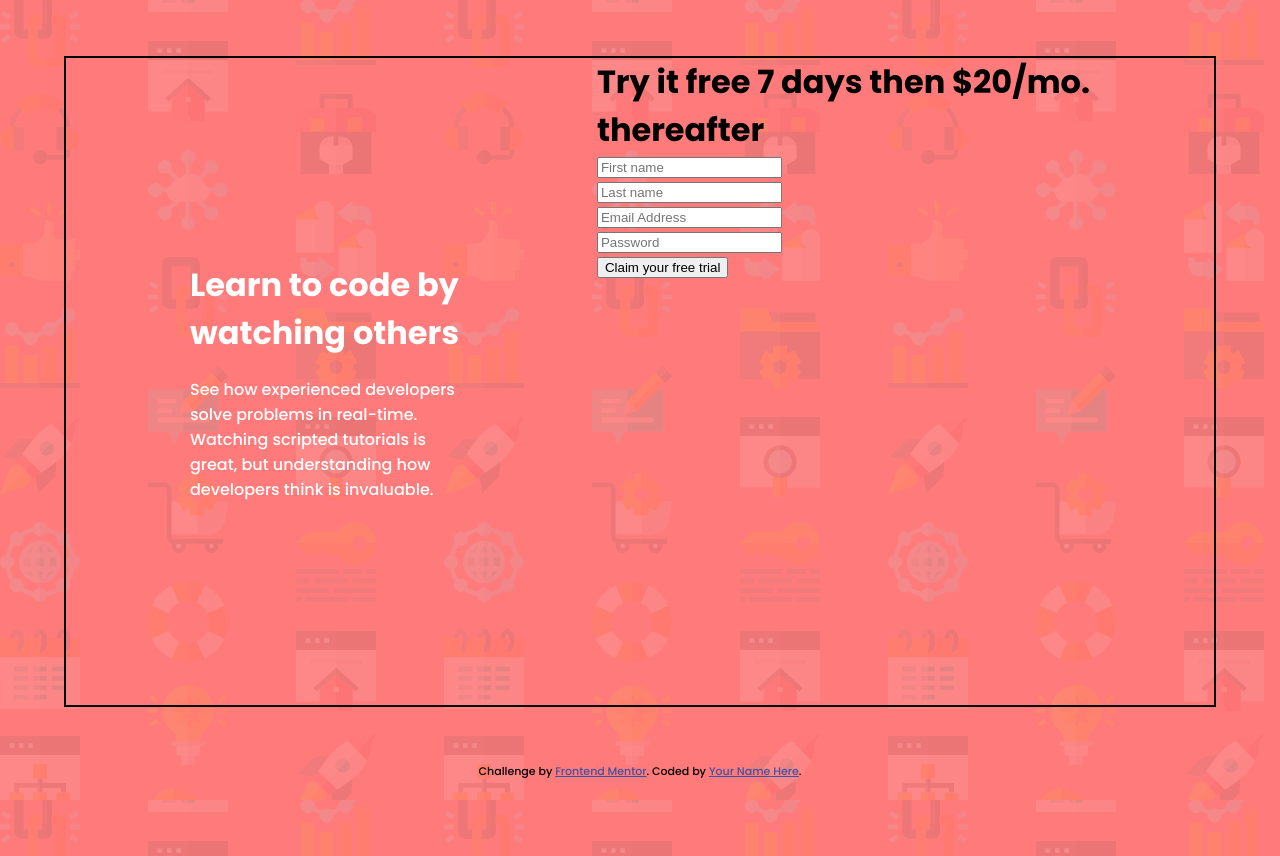
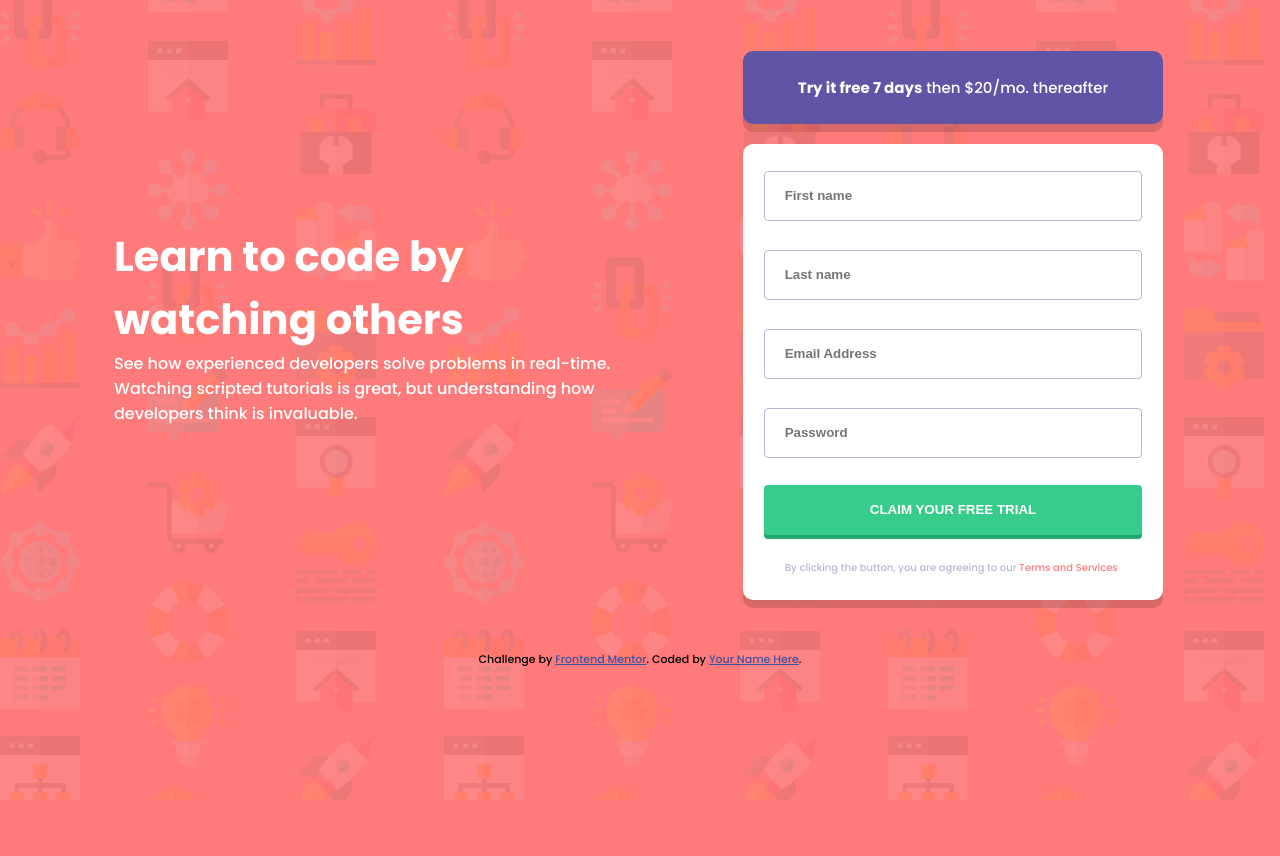
Before and after one commit to Th3redTea/intro-signup-form, a plain HTML site: page index.html in a window 1280 px wide. After the commit the page ends 800 px from the top, so only its background shows below. Drawn offline with Linux system fonts and the light colour scheme; files whose address does not match are found by name.

```diff
--- a/index.html
+++ b/index.html
@@ -28,22 +28,23 @@
 
   <div class="contact-side">
     <div class="try">
-      <h1>Try it free 7 days then $20/mo. thereafter</h1>
+      <p><strong>Try it free 7 days</strong> then $20/mo. thereafter</p>
     </div>
 
     <div class="contact-form">
 
       <form action="" method="POST">
         <input type="text" name="firstName" placeholder="First name" id="firstName" >
-        <br>
+        <br/>
         <input type="text" name="lastName" id="lastName" placeholder="Last name">
-        <br>
+        <br/>
         <input type="email" name="email" id="email" placeholder="Email Address">
-        <br>
+        <br/>
         <input type="password" name="password" id="password" placeholder="Password">
-        <br>
+        <br/>
         <button type="submit">Claim your free trial</button>
-        <br>
+        <br/>
+        <p>By clicking the button, you are agreeing to our <a href="#"> Terms and Services</a></p>
       </form>
 
     </div>
--- a/styel.scss
+++ b/styel.scss
@@ -1,14 +1,16 @@
 @import url('https://fonts.googleapis.com/css2?family=Poppins:ital,wght@0,500;0,600;0,700;1,400&display=swap');
 
-:root{
 
---red: hsl(0, 100%, 74%);
---greed: hsl(154, 59%, 51%);
---blue: hsl(248, 32%, 49%);
---dark-blue: hsl(249, 10%, 26%);
---greyish-blue: hsl(246, 25%, 77%);
+$red: hsl(0, 100%, 74%);
+$green: hsl(154, 59%, 51%);
+$blue: hsl(248, 32%, 49%);
+$dark-blue: hsl(249, 10%, 26%);
+$greyish-blue: hsl(246, 25%, 77%);
 
-
+@mixin box-shadow($x, $y, $z, $a, $color) {
+    box-shadow: $x $y $z $a  $color;
+-webkit-box-shadow:   $x $y $z $a  $color;
+-moz-box-shadow:  $x $y $z $a  $color;
 }
 
 
@@ -21,28 +23,111 @@
     font-size: 16px;
     font-family: 'Poppins', sans-serif;
     background: url('./images/bg-intro-desktop.png');
-    background-color: var(--red);
+    background-color: $red;
     height: 800px;
 
 }
 
 main{
-    border: black 2px solid;
+
     height: 651px ;
     width: 90%;
-    margin: 7vh auto;
+    margin: 0 auto;
     display: flex;
 }
 
 
 .text-about{
+    font-size: 1.3rem;
     width: 50%;
     display: flex;
     flex-direction: column;
     justify-content: center;
     color: white;
+    margin: 0 50px;
 
-    h1,p{
-        margin: 10px 124px;
+    p{
+        font-size: 1rem;
+    }
+
+}
+
+
+.contact-side{
+    display: flex;
+    flex-direction: column;
+    justify-content: center;
+    align-items: center;
+    width: 50%;
+    .try{
+        width: 80%;
+        color: white;
+        background-color: $blue;
+        margin-bottom: 20px;
+        padding: 25px;
+        border-radius: 10px;
+        font-size: 15px;
+        text-align: center;
+        @include box-shadow(0px, 8px, 0px, 0px, rgba(0,0,0,0.15))
     }
 }
+
+
+.contact-form{
+    height: 70%;
+    width: 80%;
+    background-color:white;
+    display: flex;
+    flex-direction: column;
+    justify-content: center;
+    border-radius: 10px;
+    @include box-shadow(0px, 8px, 0px, 0px, rgba(0,0,0,0.15));
+
+
+
+    form{
+        width: 100%;
+        display: flex;
+        flex-direction: column;
+        justify-content: center;
+        align-items: center;
+        height: 100%;
+
+
+        input{
+            margin: 2px 0px;
+            height: 50px;
+            width: 90%;
+            border: $greyish-blue 1px solid;
+            border-radius: 4px;
+            font-weight: bold;
+            padding: 20px;
+        }
+
+        button{
+            height: 50px;
+            width: 90%;
+            background-color: $green;
+            border-radius: 4px;
+            border: none;
+            color: white;
+            text-transform: uppercase;
+            font-weight: bold;
+            cursor: pointer;
+            @include box-shadow(0px, 4px, 1px, 0px, hsl(154, 66%, 39%));
+        }
+
+        p{
+            color: $greyish-blue;
+            width: 80%;
+            font-size: 10px;
+            a{
+                color: $red;
+                text-decoration: none;
+            }
+        }
+    }
+
+
+
+}
```
Also changed, not shown: dist/styel.css.
